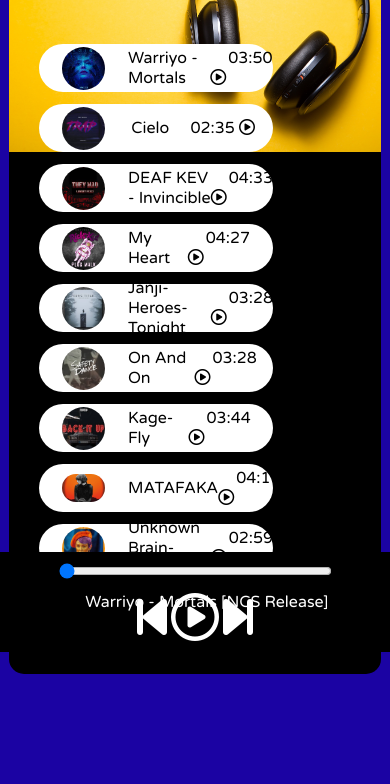
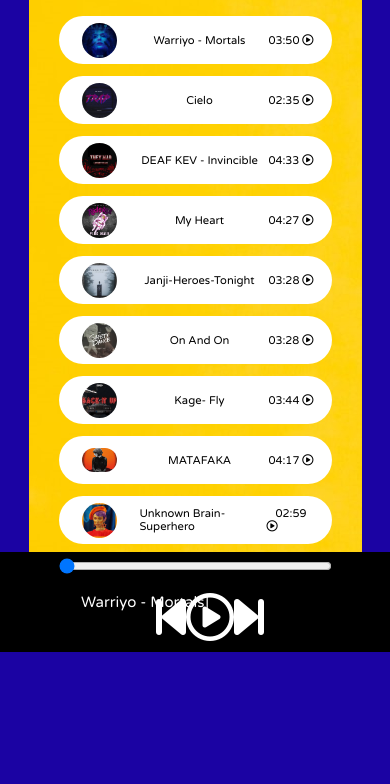
Before and after one commit to Saurabhrai007/spotify-clone, a plain HTML site: page index.html in a window 390 px wide. Shown: the part 192-976 px from the top of the page. After the commit the page ends 948 px from the top, so only its background shows below. Drawn offline with Linux system fonts and the light colour scheme.

Commit message:
changes optimized

```diff
--- a/index.html
+++ b/index.html
@@ -113,7 +113,7 @@
           </div>
         </div>
       </div>
-      <div class="songBanner"></div>
+
     </div>
 
     <div class="bottom">
@@ -133,7 +133,7 @@
       </div>
       <div class="songInfo">
         <img src="playing.gif" width="42px" alt="" id="gif" />
-        <span id="masterSongName">Warriyo - Mortals [NCS Release]</span>
+        <span id="masterSongName">Warriyo - Mortals]</span>
       </div>
     </div>
     <script src="script.js"></script>
--- a/style.css
+++ b/style.css
@@ -121,8 +121,82 @@ nav ul li{
     transition: opacity 0.4s ease-in;
 }
 
+/*for smaller screens or responsiveness*/
+
 @media only screen and (max-width: 1100px) {
+
+    *{
+        margin: 0;
+        padding: 0;
+    }
+
     body {
       background-color: #1B03A3;
     }
+
+
+    h1{
+        font-size: 20px;
+    }
+
+    .container{
+        background-size:auto;
+        height: 70%;
+        width: 70%;
+        display: flex;
+        justify-content: center;
+        align-items: center;
+    }
+
+    .songItemContainer{
+        height: 70%;
+        width: 100%;
+    }
+
+    .songItem{
+        font-size: 70%;
+    }
+
+    .songItem img{
+        width: 35px;
+
+        border-radius: 20px;
+
+    }
+    .timestamp{
+        margin-left:9px;
+    }
+
+    .bottom{
+        position: sticky;
+        height: 100px;
+        background-color: black;
+        color: white;
+        display: flex;
+        justify-content: center;
+        align-items: center;
+        flex-direction: column;
+       }
+
+       .icons{
+        display: flex;
+        justify-content: flex-end;
+        align-items: end;
+        margin-left: 30px;
+        padding: 5px;
+       }
+
+       .songInfo{
+        display: flex;
+        justify-content: left;
+        align-items: flex-start;
+        font-size: 15px;
+        margin-right: 30px;
+       }
+
+
+
+
+
+
   }
```
